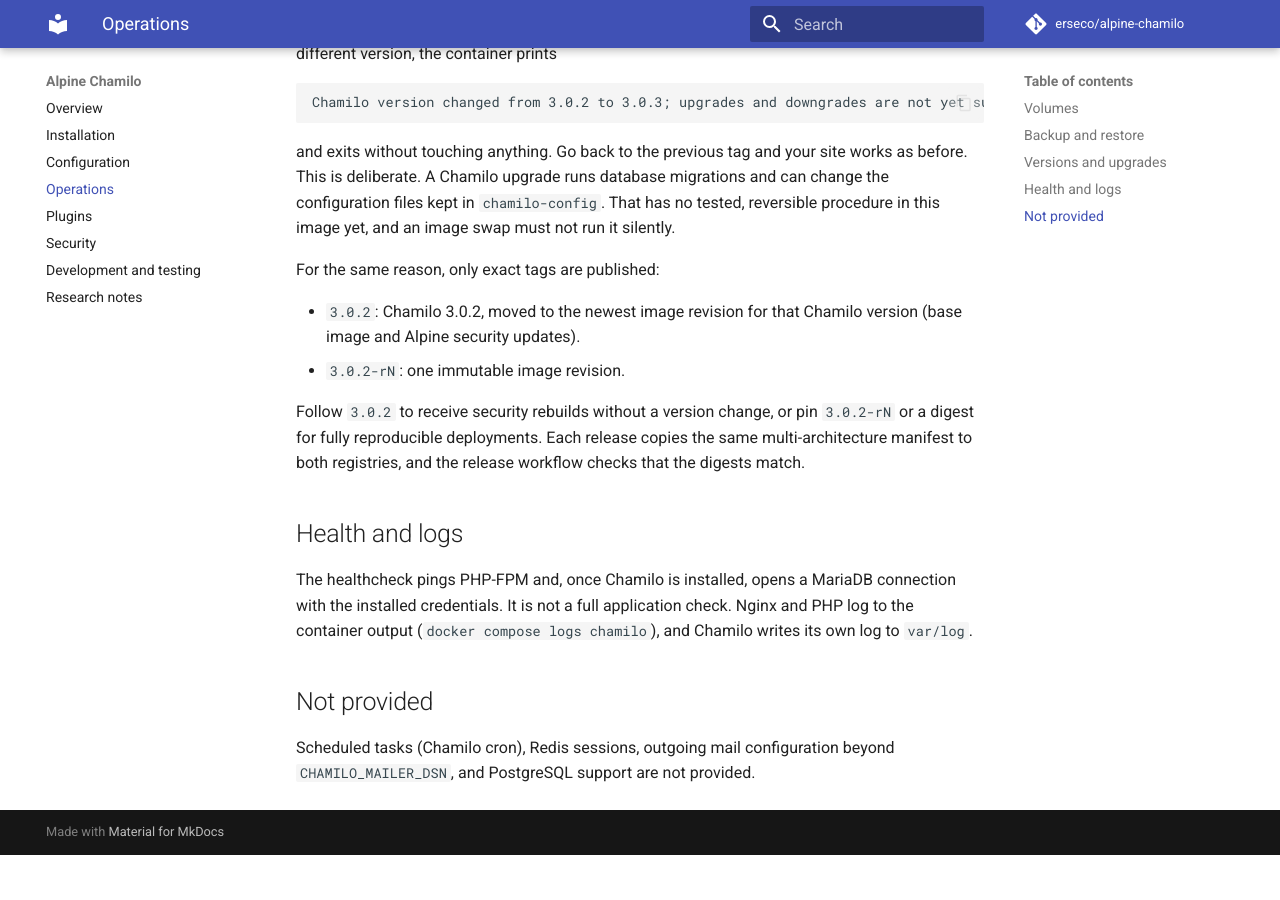
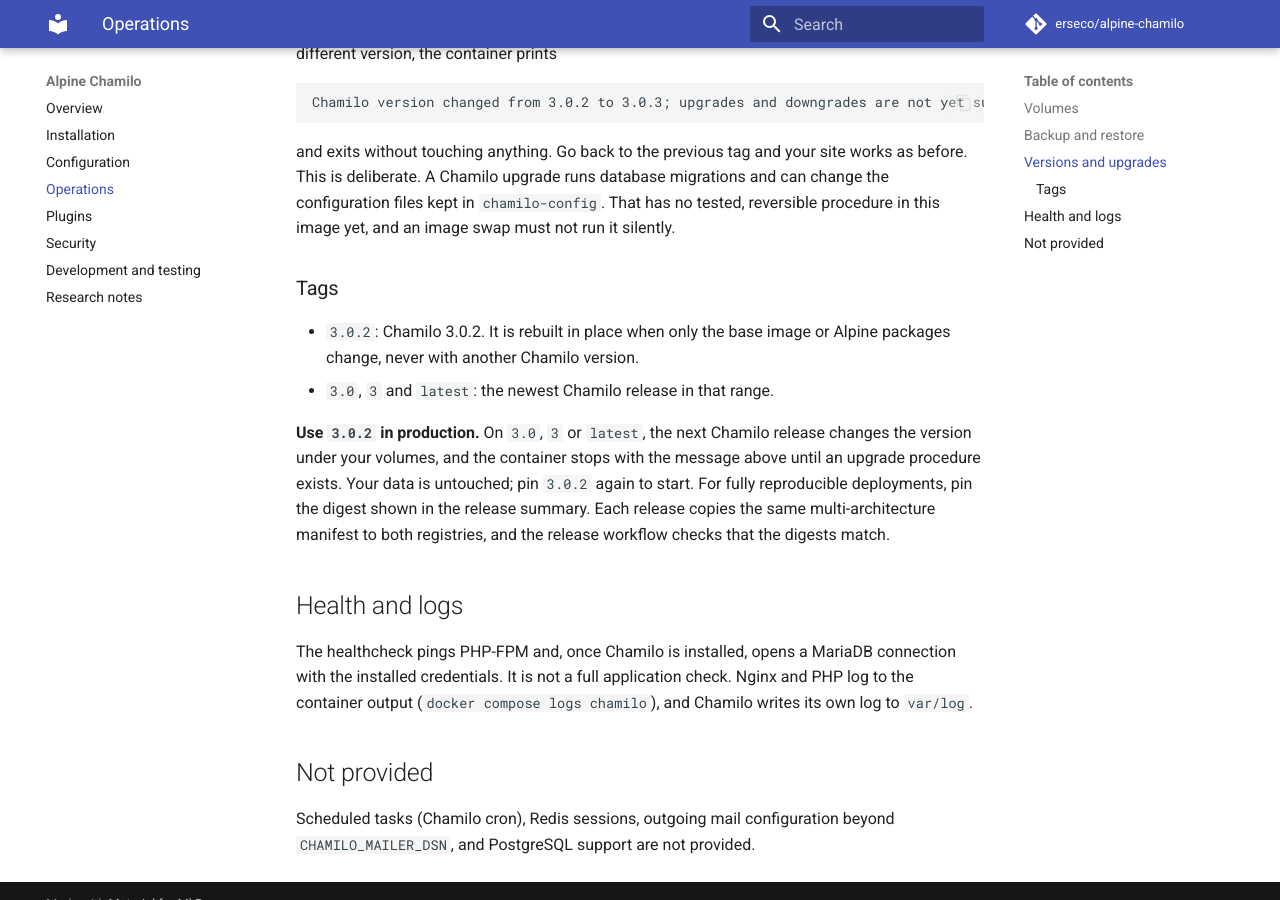
Before and after one commit to erseco/alpine-chamilo, an MkDocs documentation site: the page built from docs/operations.md, in a window 1280 px wide and 900 px high, scrolled down 1271 px. Built offline with MkDocs 1.6.1 and Material for MkDocs 9.7.7, drawn with Linux system fonts in a browser that asks for light colours; comment, search, counter and statistics services are not loaded; before the commit the page ends 2126 px from its top, so only the background shows below that.

Commit message:
Tag releases as X.Y.Z, X.Y, X and latest (#11)
Rebuilds for the same Chamilo version republish X.Y.Z instead of creating revision tags; the aliases move only for the newest release in their range.

```diff
--- a/docs/operations.md
+++ b/docs/operations.md
@@ -40,12 +40,12 @@ Chamilo version changed from 3.0.2 to 3.0.3; upgrades and downgrades are not yet
 
 and exits without touching anything. Go back to the previous tag and your site works as before. This is deliberate. A Chamilo upgrade runs database migrations and can change the configuration files kept in `chamilo-config`. That has no tested, reversible procedure in this image yet, and an image swap must not run it silently.
 
-For the same reason, only exact tags are published:
+### Tags
 
-- `3.0.2`: Chamilo 3.0.2, moved to the newest image revision for that Chamilo version (base image and Alpine security updates).
-- `3.0.2-rN`: one immutable image revision.
+- `3.0.2`: Chamilo 3.0.2. It is rebuilt in place when only the base image or Alpine packages change, never with another Chamilo version.
+- `3.0`, `3` and `latest`: the newest Chamilo release in that range.
 
-Follow `3.0.2` to receive security rebuilds without a version change, or pin `3.0.2-rN` or a digest for fully reproducible deployments. Each release copies the same multi-architecture manifest to both registries, and the release workflow checks that the digests match.
+**Use `3.0.2` in production.** On `3.0`, `3` or `latest`, the next Chamilo release changes the version under your volumes, and the container stops with the message above until an upgrade procedure exists. Your data is untouched; pin `3.0.2` again to start. For fully reproducible deployments, pin the digest shown in the release summary. Each release copies the same multi-architecture manifest to both registries, and the release workflow checks that the digests match.
 
 ## Health and logs
 
```
Also changed, not shown: README.md (+1 -1 lines), docs/development.md (+2 -2 lines), docs/index.md (+2 -2 lines), 4 other files.
